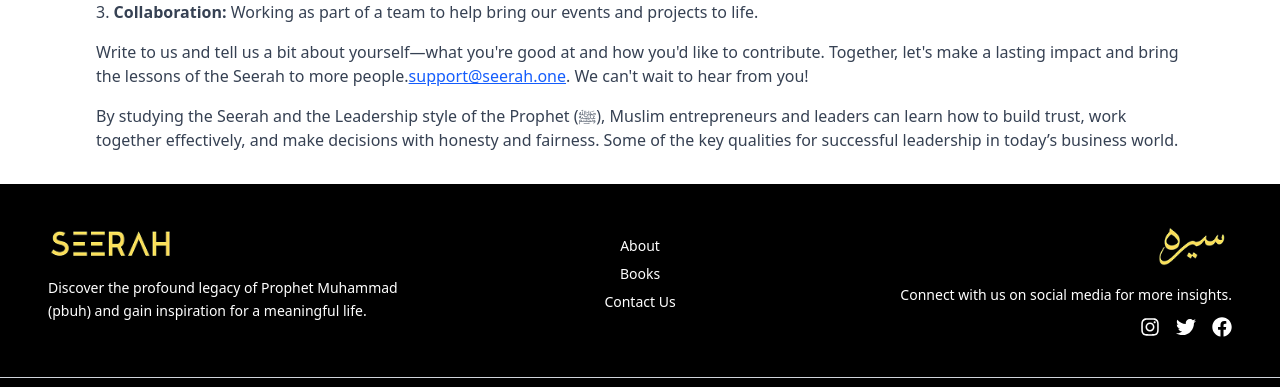
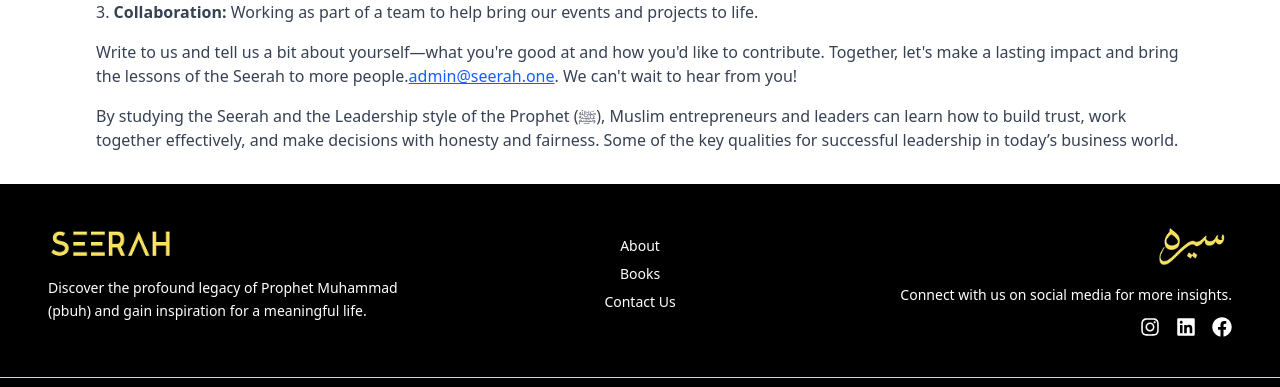
Before and after one commit to Shaikhshams17/seerah1, a Next.js app in the folder frontend/: page /about in a window 1280 px wide. Shown: the part 2292-2679 px from the top of the page. Built offline with nearby package versions, Linux system fonts and the light colour scheme.

Commit message:
atiq changes

```diff
--- a/frontend/src/components/about/Volunteer/Volunteer.jsx
+++ b/frontend/src/components/about/Volunteer/Volunteer.jsx
@@ -32,7 +32,7 @@ export default function Volunteer() {
       <p className="text-gray-700 mb-4">
         Write to us and tell us a bit about yourself—what you're good at and how you'd like to contribute. Together, let's make a lasting impact and bring the lessons of the Seerah to more people.
         <a href="/contact" className="text-blue-600 underline hover:text-blue-800 transition">
-          support@seerah.one
+          admin@seerah.one
         </a>
         . We can't wait to hear from you!
       </p>
--- a/frontend/src/components/layouts/footer/footer.jsx
+++ b/frontend/src/components/layouts/footer/footer.jsx
@@ -1,6 +1,6 @@
 import Image from "next/image";
 import Link from "next/link";
-import { FaInstagram, FaTwitter, FaFacebook } from "react-icons/fa";
+import { FaInstagram, FaLinkedin, FaFacebook } from "react-icons/fa";
 
 const Footer = () => {
   return (
@@ -46,13 +46,14 @@ const Footer = () => {
           />
           <p className="text-white text-sm">Connect with us on social media for more insights.</p>
           <div className="flex justify-end space-x-4 mt-3">
-            <Link href="https://instagram.com" target="_blank">
+            <Link href="https://www.instagram.com/seerah.one" target="_blank">
               <FaInstagram className="text-white text-xl hover:text-yellow-300" />
             </Link>
-            <Link href="https://twitter.com" target="_blank">
-              <FaTwitter className="text-white text-xl hover:text-yellow-300" />
-            </Link>
-            <Link href="https://facebook.com" target="_blank">
+            <Link href="https://www.linkedin.com/in/seerah_one" target="_blank">
+             <FaLinkedin className="text-white text-xl hover:text-yellow-300" />
+              </Link>
+
+            <Link href="https://www.facebook.com/seerah.one" target="_blank">
               <FaFacebook className="text-white text-xl hover:text-yellow-300" />
             </Link>
           </div>
```
Also changed, not shown: 1 other file (tests, documents, lock files or other folders).
